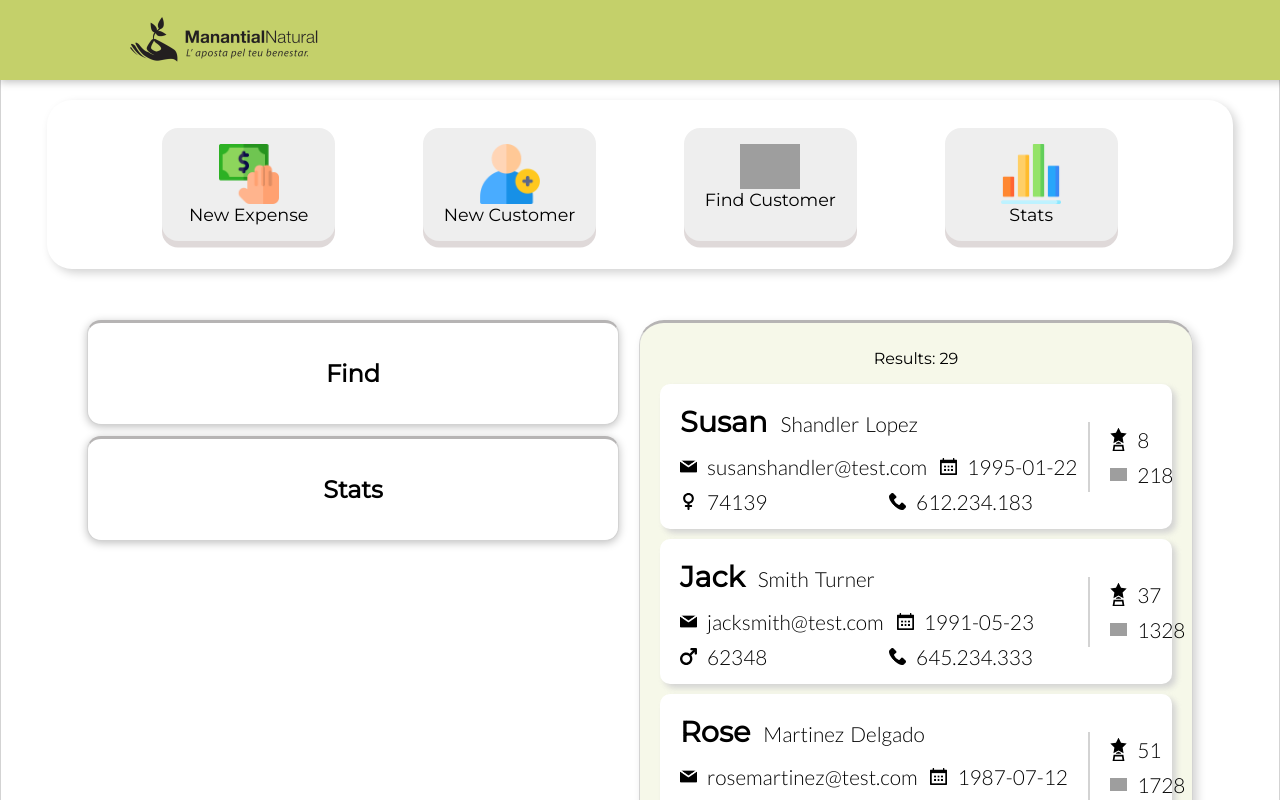
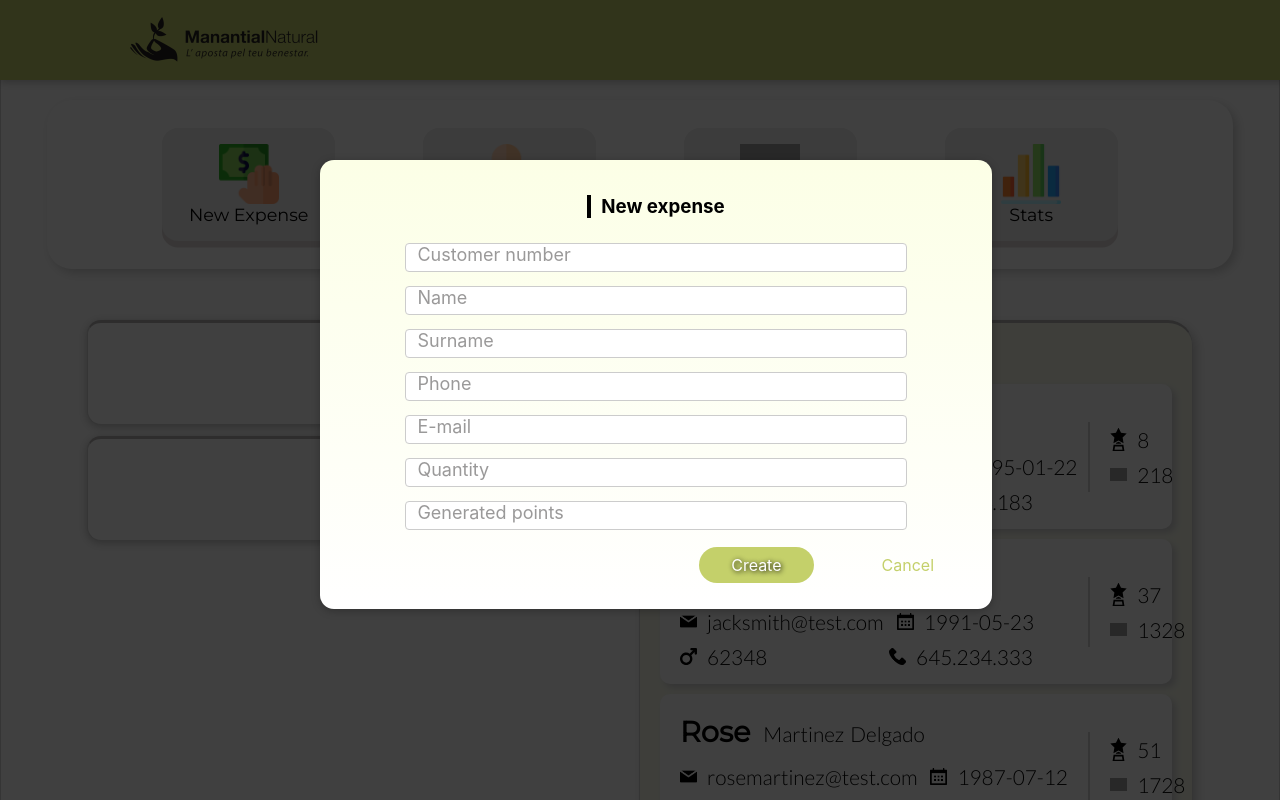
Before and after one commit to aloyarzabal/React-vip-customers-management, a React (Create React App) app: page / in a window 1280 px wide. Both pictures are taken after a click on the element "New Expense". Shown: the top 800 px of the page. Built offline with nearby package versions, Linux system fonts and the light colour scheme; grey boxes are pictures that could not be loaded.

Commit message:
Add new expense working

```diff
--- /dev/null
+++ b/src/Components/Expense/NewExpense.js
@@ -0,0 +1,193 @@
+import { useContext, useRef, useState } from 'react';
+import Modal from '../UI/Modal';
+import classes from '../Search/SearchMenu.module.css';
+import { MainTaskContext } from '../../App';
+
+
+const NewExpense = (props) => {
+
+    const [validForm, setValidForm] = useState(true);
+    const [updatedQuantities, setUpdatedQuantities] = useState(false);
+    const [validUserData, setValidUserData] = useState(true);
+    const [foundCustomer, setFoundCustomer] = useState(true);
+    const [introducedQuantityPoints, setIntroducedQuantityPoints] = useState(true);
+    const [correctCustNumber, setCorrectCustNumber] = useState(true);
+    const [foundCustNumber, setFoundCustNumber] = useState({ found: false, number: 0, name: '' });
+    const [customersFound, setCustomersFound] = useState(0);
+
+    const { DUMMY_CUSTOMERS } = useContext(MainTaskContext);
+
+    const cusnumberRef = useRef(null);
+    const nameRef = useRef(null);
+    const surnameRef = useRef(null);
+    const phoneRef = useRef(null);
+    const mailRef = useRef(null);
+    const quantityRef = useRef(null);
+    const pointsRef = useRef(null);
+
+
+    const customerNumberHandler = () => {
+        const introducedCustomerNumber = cusnumberRef.current.value;
+        let filteredCustomerList = [...DUMMY_CUSTOMERS];
+
+        if (introducedCustomerNumber.length === 5) {
+            filteredCustomerList = filteredCustomerList.filter(
+                (a) => String(a.customer_number).includes(introducedCustomerNumber)
+            );
+            if (filteredCustomerList.length === 1) {
+
+                setFoundCustNumber({
+                    found: true,
+                    number: filteredCustomerList[0].customer_number,
+                    name: filteredCustomerList[0].name + ' ' + filteredCustomerList[0].surname
+                });
+                quantityRef.current.focus();
+                setCorrectCustNumber(true);
+            } else {
+
+                setFoundCustNumber({
+                    found: true,
+                    number: 0,
+                    name: 'Not Found'
+                });
+            }
+
+        }
+        else {
+            setCorrectCustNumber(false);
+        }
+    }
+
+    const newExpenseHandler = (event) => {
+        event.preventDefault();
+
+        const introducedCustomerNumber = cusnumberRef.current.value;
+        const introducedName = nameRef.current.value;
+        const introducedSurname = surnameRef.current.value;
+        const introducedPhone = phoneRef.current.value;
+        const introducedEmail = mailRef.current.value;
+        const introducedQuantity = quantityRef.current.value;
+        const introducedPoints = pointsRef.current.value;
+
+        if (!introducedCustomerNumber && !introducedName && !introducedSurname &&
+            !introducedPhone && !introducedEmail && !introducedQuantity && !introducedPoints) {
+            setValidForm(false);
+            setValidUserData(true);
+            setIntroducedQuantityPoints(true);
+        }
+        else if (!introducedCustomerNumber && !introducedName && !introducedSurname && !introducedPhone && !introducedEmail) {
+            cusnumberRef.current.focus();
+            setValidUserData(false);
+            setValidForm(true);
+            setIntroducedQuantityPoints(true);
+        }
+        else if (!introducedQuantity || !introducedPoints) {
+            setIntroducedQuantityPoints(false);
+            setValidForm(true);
+            setValidUserData(true);
+            introducedQuantity ? pointsRef.current.focus() : quantityRef.current.focus();
+        }
+        else {
+            setValidForm(true);
+            setIntroducedQuantityPoints(true);
+            setValidUserData(true);
+
+            let filteredCustomerList = [...DUMMY_CUSTOMERS];
+
+            if (introducedCustomerNumber) {
+                if (introducedCustomerNumber.length === 5) {
+                    filteredCustomerList = filteredCustomerList.filter(
+                        (a) => String(a.customer_number).includes(introducedCustomerNumber)
+                    );
+                }
+                else
+                    setCorrectCustNumber(false);
+            }
+            if (introducedName) {
+                const trimmedName = introducedName.trim().toLowerCase();
+                filteredCustomerList = filteredCustomerList.filter((a) => (a.name.toLowerCase()).includes(trimmedName));
+            }
+            if (introducedSurname) {
+                const trimmedName = introducedSurname.trim().toLowerCase();
+                filteredCustomerList = filteredCustomerList.filter((a) => (a.name.toLowerCase()).includes(trimmedName));
+            }
+            if (introducedPhone) {
+                filteredCustomerList = filteredCustomerList.filter((a) => a.phone.includes(introducedPhone));
+            }
+            if (introducedEmail) {
+                filteredCustomerList = filteredCustomerList.filter((a) => a.email.includes(introducedEmail));
+            }
+
+            if (filteredCustomerList.length === 1) {
+                filteredCustomerList[0].spent_total_money += Number(introducedQuantity);
+                filteredCustomerList[0].accumulated_points += Number(introducedPoints);
+
+                cusnumberRef.current.value = '';
+                nameRef.current.value = '';
+                surnameRef.current.value = '';
+                phoneRef.current.value = '';
+                mailRef.current.value = '';
+                quantityRef.current.value = '';
+                pointsRef.current.value = '';
+
+                setUpdatedQuantities(true);
+
+            }
+            else {
+                setFoundCustomer(false);
+                setCustomersFound(filteredCustomerList.length);
+            }
+        }
+    }
+
+    const formClasses = `${classes.form} ${validForm ? '' : classes.incorrectData}`;
+    const inputDataClasses = `${validUserData ? '' : classes.incorrectField}`;
+    const inputQuantityClasses = `${introducedQuantityPoints ? '' : classes.incorrectField}`;
+    const customerNumberClasses = `${inputDataClasses} ${correctCustNumber ? '' : classes.incorrectField}`;
+
+    return <Modal onClose={props.onClose}>
+        <form className={formClasses}>
+            <h3>New expense</h3>
+
+            <input type="text" ref={cusnumberRef} className={customerNumberClasses} onBlur={customerNumberHandler} required></input>
+            <label>Customer number</label>
+            {foundCustNumber.found && <p className={classes.customerDataFound}> {foundCustNumber.name}</p>}
+
+            <input type="text" ref={nameRef} className={inputDataClasses} required></input>
+            <label>Name</label>
+
+            <input type="text" ref={surnameRef} className={inputDataClasses} required></input>
+            <label>Surname</label>
+
+            <input type="text" ref={phoneRef} className={inputDataClasses} required></input>
+            <label>Phone</label>
+
+            <input type="type" ref={mailRef} className={inputDataClasses} required></input>
+            <label>E-mail</label>
+
+            <input type="type" ref={quantityRef} className={inputQuantityClasses} required></input>
+            <label>Quantity</label>
+
+            <input type="type" ref={pointsRef} className={inputQuantityClasses} required></input>
+            <label>Generated points</label>
+
+            <div className={classes.incorrectData}>
+                {!validUserData && <p>At least one data field has to be introduced!</p>}
+                {!validForm && <p>One data field, quantity and points has to be fulfilled.</p>}
+                {!introducedQuantityPoints && <p>Please set the money spent and the generated points.</p>}
+                {!foundCustomer && <p>Found {customersFound} customers with this data, please limit the information.</p>}
+                {!correctCustNumber && <p>Customer number has to have 5 digits.</p>}
+            </div>
+            {updatedQuantities && <p> Amounts properly added!</p>}
+            <div className={classes.actions}>
+                <button onClick={newExpenseHandler} className={classes.find}> Create</button>
+                <button type="button" onClick={props.onClose}>
+                    Cancel
+                </button>
+            </div>
+
+        </form>
+    </Modal>
+}
+
+export default NewExpense;
--- a/src/Components/Icons/MainIcons.js
+++ b/src/Components/Icons/MainIcons.js
@@ -9,10 +9,12 @@ import statsIcon from '../../Assets/spreadsheet-app.png';
 import newCustomerIcon from '../../Assets/add-friend.png';
 import newExpenseIcon from '../../Assets/spending.png';
 import NewCustomer from '../NewCustomer/NewCustomer';
+import NewExpense from '../Expense/NewExpense';
 
 const MainIcons = props => {
 
     const [newCustomerisVisible, setNewCustomerIsVisible] = useState(false);
+    const [newExpenseisVisible, setNewExpenseIsVisible] = useState(false);
 
     const { setNewExpense, setNewCustomer,
             setFindCustomer,setCheckStats} = useContext(MainTaskContext);
@@ -21,10 +23,12 @@ const MainIcons = props => {
         setFindCustomer(false);
         setCheckStats(false);
         setNewCustomerIsVisible(false);
+        setNewExpenseIsVisible(false);
     }
 
     const newExpenseHandler = () => {
         restartAllStats();
+        setNewExpenseIsVisible(true);
      }
     const newCustomerHandler = () => {
         restartAllStats();
@@ -45,6 +49,7 @@ const MainIcons = props => {
 
     return <IconCard>
         {newCustomerisVisible && <NewCustomer onClose={restartAllStats} />}
+        {newExpenseisVisible && <NewExpense onClose={restartAllStats} />}
         <Icon icon={newExpenseIcon} name={'New Expense'} onClick={newExpenseHandler}/>
         <Icon icon={newCustomerIcon} name={'New Customer'} onClick={newCustomerHandler}/>
         <Icon icon={starIcon} name={'Find Customer'} onClick={findCustomerHandler} />
--- a/src/Components/Search/SearchMenu.module.css
+++ b/src/Components/Search/SearchMenu.module.css
@@ -23,7 +23,7 @@
   font: inherit;
   border: 1px solid #ccc;
   border-radius: 4px;
-  width: 30rem;
+  width: 31rem;
   max-width: 100%;
   margin: 7px;
   height: 25px;
@@ -69,13 +69,15 @@
 .form .incorrectField,
 .incorrectData input {
   border: 2px solid lightcoral;
+  background-color: #f0808038;
 }
 
 .incorrectData [id=secondSurname] {
   border: 2px solid lightgray;
 }
 
-.incorrectData p {
+.incorrectData p,
+.incorrectField ~ p {
   font-style: italic;
   font-size: 1.2rem;
   color: red;
@@ -107,3 +109,9 @@
 }
 .genderBlock >label:active {
 }
+
+.customerDataFound {
+  margin: 0;
+  font-size: 0.8rem;
+  font-style: italic;
+}
```
